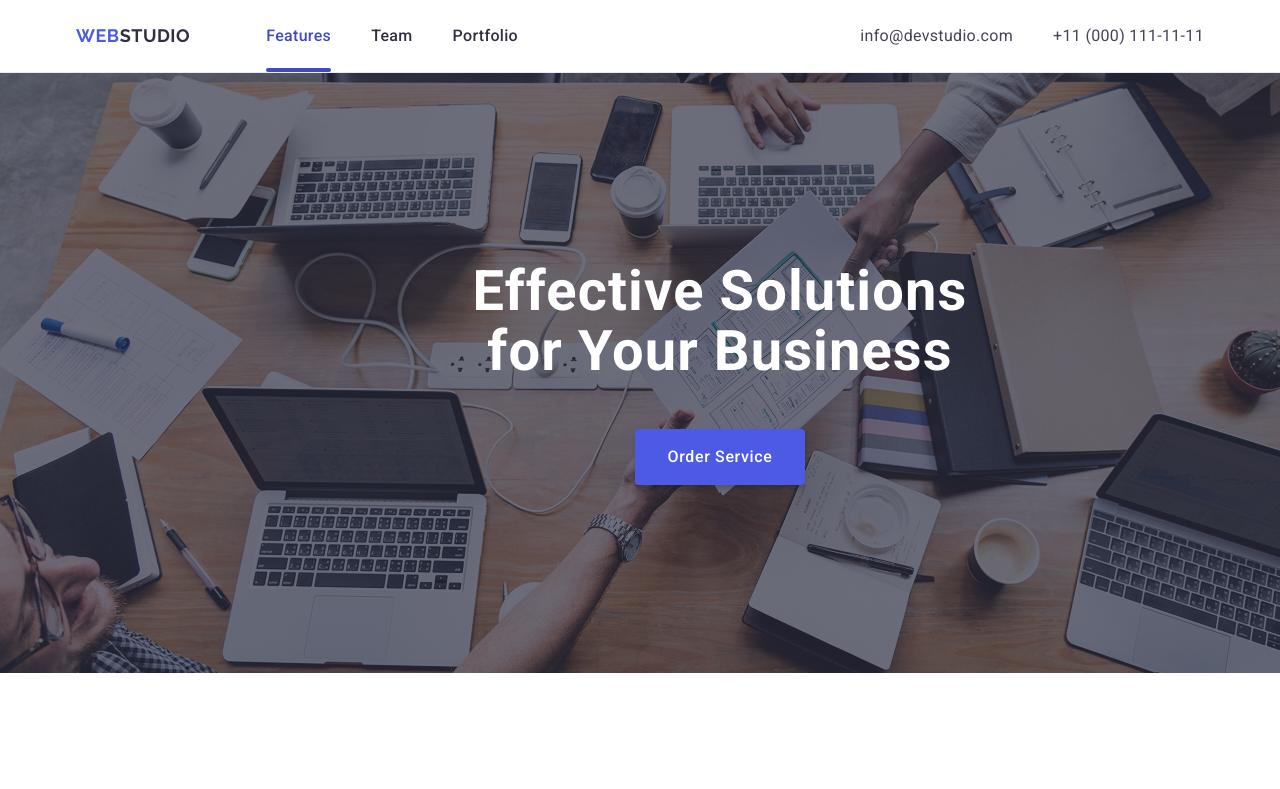
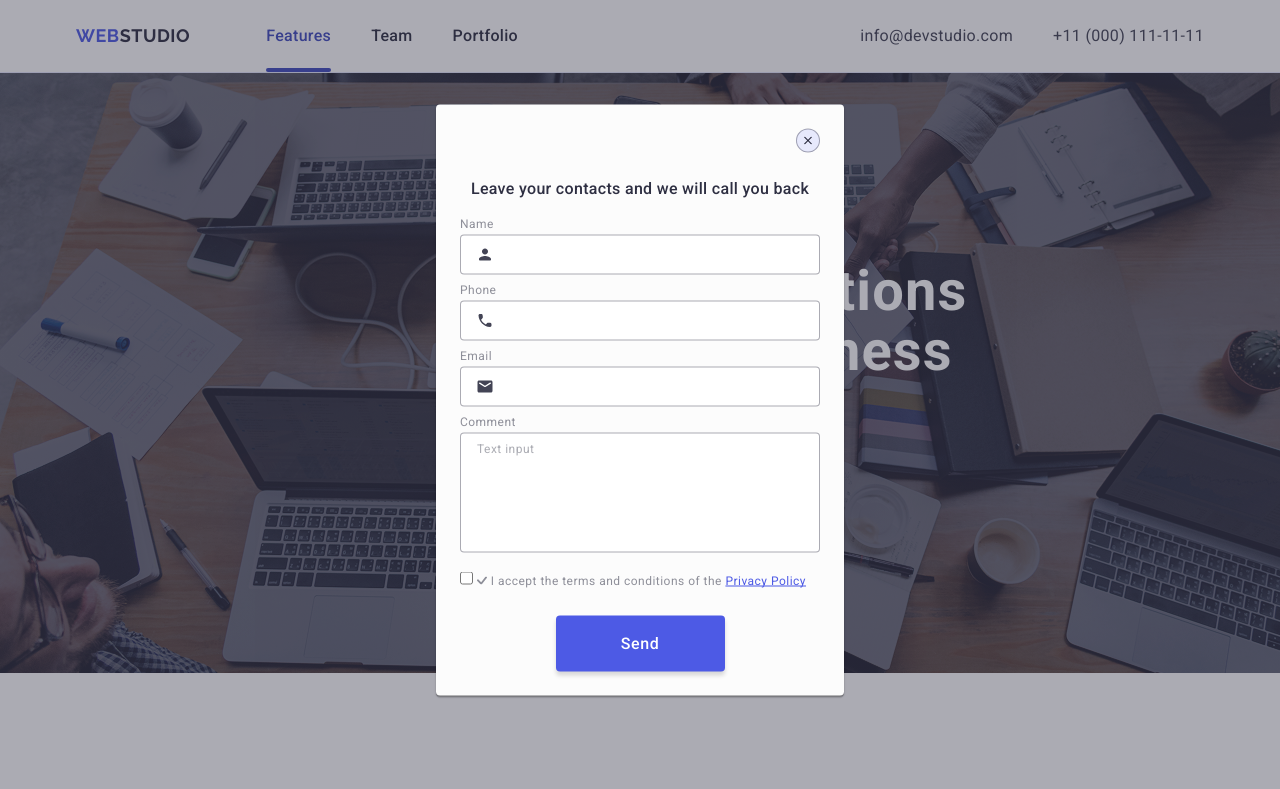
Before and after one commit to oleksandr-yavorskyi67/goit-markup-hw-05, a plain HTML site: page index.html in a window 1280 px wide. Shown: the top 789 px of the page. Drawn offline with nearby package versions, Linux system fonts and the light colour scheme.

```diff
--- a/css/modal.css
+++ b/css/modal.css
@@ -36,4 +36,163 @@
 
 .btn.btn-modal {
   width: 169px;
+  margin: 0 auto;
 }
+
+.modal-btn {
+  position: absolute;
+  top: 24px;
+  right: 24px;
+
+  display: flex;
+  align-items: center;
+  justify-content: center;
+
+  padding: 0;
+
+  border: 1px solid rgba(46, 47, 66, 0.4);
+  border-radius: 24px;
+  width: 24px;
+  height: 24px;
+  background-color: #e7e9fc;
+
+  transition: 250ms cubic-bezier(0.4, 0, 0.2, 1);
+  transition-property: border, background-color;
+}
+
+.modal-btn:hover,
+.modal-btn:focus {
+  border: 1px solid #404bbf;
+  background-color: #404bbf;
+}
+
+.modal-btn-icon {
+  color: #2e2f42;
+  transition: 250ms cubic-bezier(0.4, 0, 0.2, 1);
+  transition-property: color;
+}
+
+.modal-btn:hover > .modal-btn-icon,
+.modal-btn:focus > .modal-btn-icon {
+  color: #fff;
+}
+
+.modal-caption {
+  font-family: 'Roboto', sans-serif;
+  font-weight: 500;
+  font-size: 16px;
+  line-height: 1.5;
+  letter-spacing: 0.02em;
+  text-align: center;
+  color: #2e2f42;
+
+  margin-bottom: 16px;
+}
+
+/* Form  */
+.modal-form {
+}
+.modal-form-field {
+  margin-bottom: 8px;
+}
+.modal-form-label {
+  font-family: 'Roboto', sans-serif;
+  font-size: 12px;
+  line-height: 1.16667;
+  letter-spacing: 0.04em;
+  color: #8e8f99;
+
+  display: block;
+  margin-bottom: 4px;
+}
+.modal-form-wrapper {
+  position: relative;
+}
+.modal-form-input {
+  padding: 8px 38px;
+  width: 100%;
+  height: 40px;
+  min-height: 40px;
+
+  line-height: 1.5;
+  letter-spacing: 0.02em;
+  color: #434455;
+
+  outline: transparent;
+  border: 1px solid rgba(46, 47, 66, 0.4);
+  border-radius: 4px;
+  transition: 250ms cubic-bezier(0.4, 0, 0.2, 1);
+  transition-property: border;
+}
+
+.modal-form-input:focus {
+  border: 1px solid #4d5ae5;
+}
+
+.modal-form-icon {
+  position: absolute;
+  top: 50%;
+  left: 16px;
+  transform: translateY(-50%);
+  transition: 250ms cubic-bezier(0.4, 0, 0.2, 1);
+  transition-property: color;
+  pointer-events: none;
+}
+
+.modal-form-input:focus + .modal-form-icon {
+  color: #4d5ae5;
+}
+
+.modal-form-comment {
+  border: 1px solid rgba(46, 47, 66, 0.4);
+  border-radius: 4px;
+  padding: 8px 16px;
+  width: 100%;
+  height: 120px;
+
+  font-size: 12px;
+  line-height: 1.166;
+  letter-spacing: 0.04em;
+  color: #434455;
+
+  outline: transparent;
+
+  resize: none;
+
+  transition: 250ms cubic-bezier(0.4, 0, 0.2, 1);
+  transition-property: border;
+}
+
+.modal-form-comment:focus {
+  border: 1px solid #4d5ae5;
+}
+
+.modal-form-comment::placeholder {
+  color: rgba(46, 47, 66, 0.4);
+}
+
+.modal-form-agreement {
+  margin-bottom: 24px;
+  margin-top: 8px;
+}
+
+.modal-form-policy {
+  font-size: 12px;
+  line-height: 1.16;
+  letter-spacing: 0.04em;
+  color: #8e8f99;
+}
+.modal-form-checkbox {
+}
+.modal-form-checkbox-icon {
+}
+.modal-form-link {
+  line-height: 1.33;
+  text-decoration: underline;
+  text-decoration-skip-ink: none;
+  color: #4d5ae5;
+}
+.btn {
+}
+.btn-modal {
+}
--- a/index.html
+++ b/index.html
@@ -477,10 +477,10 @@
     </footer>
 
     <!--Modal window-->
-    <div class="backdrop *is-open">
+    <div class="backdrop is-open">
       <div class="modal">
         <button class="modal-btn" type="button" aria-label="Close modal button">
-          <svg class="modal-btn-icon" width="24" height="24">
+          <svg class="modal-btn-icon" width="8" height="8">
             <use href="./images/icons.svg#close"></use>
           </svg>
         </button>
@@ -540,11 +540,12 @@
               class="modal-form-comment"
               name="user_comment"
               id="user_comment"
+              cols="5"
               placeholder="Text input"
             ></textarea>
           </div>
 
-          <div class="modal-form-field">
+          <div class="modal-form-agreement">
             <input type="checkbox" name="user_policy" id="user_policy" />
             <label class="modal-form-policy" for="user_policy">
               <span class="modal-form-checkbox">
```
